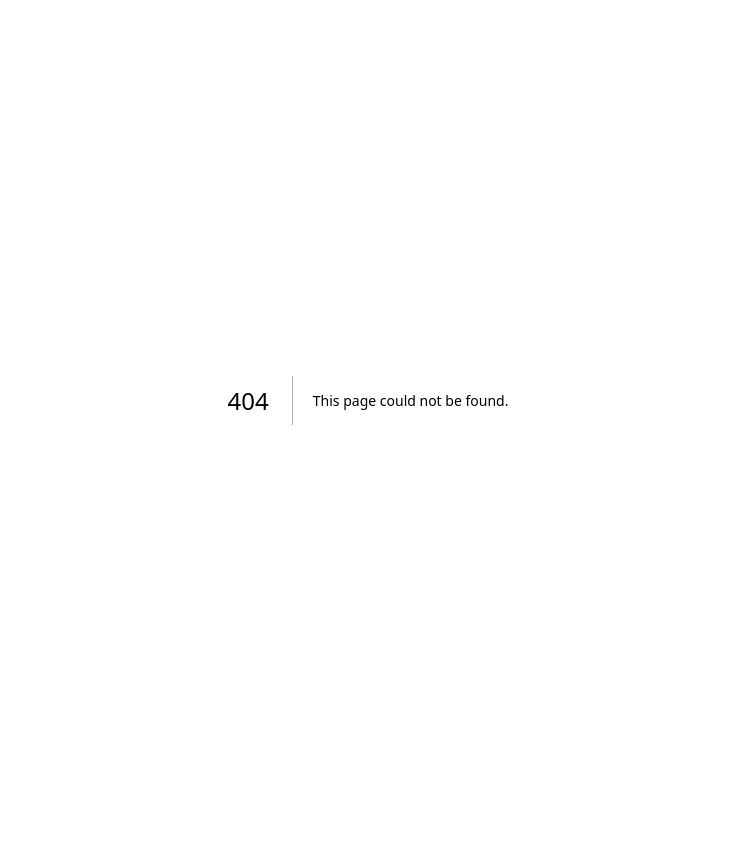
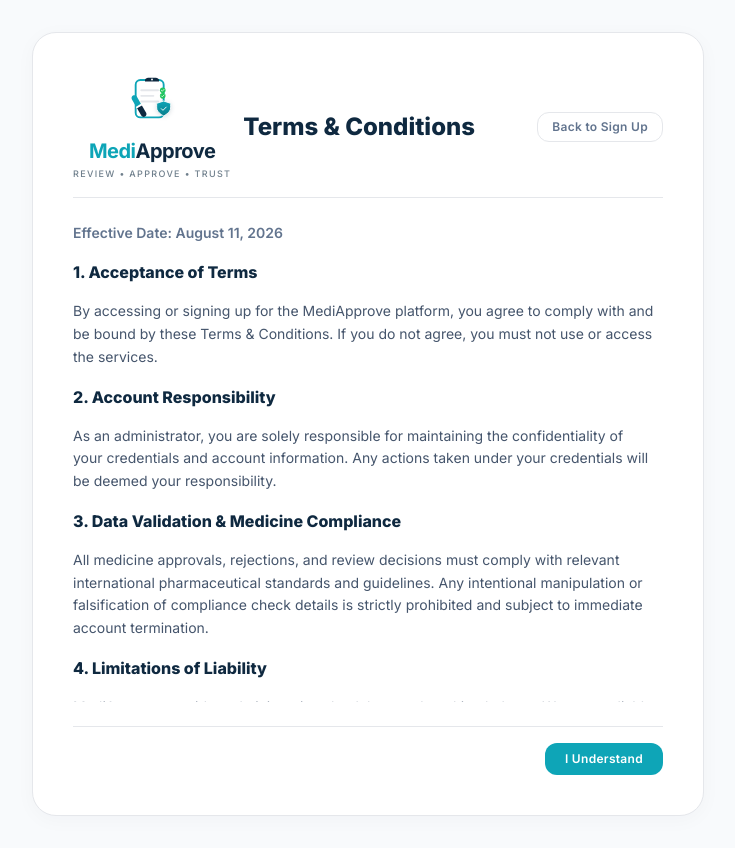
Before and after one commit to rainageorge14/S115-0726-Error-404-FullStack-Next.js--MediApprove, a Next.js app: page /terms in a window 1280 px wide. Before the commit this address had no page. Shown: the whole page, without its empty margins (272-1007 px from the left). Before the commit the page ends 800 px from the top, so only its background shows below. Built offline with nearby package versions, Linux system fonts and the light colour scheme.

Commit message:
feat(ui): implement Terms and Conditions and Privacy Policy pages linked from Signup screen

```diff
--- /dev/null
+++ b/app/privacy/page.tsx
@@ -0,0 +1,63 @@
+"use client";
+
+import React from "react";
+import Link from "next/link";
+import { Button } from "@/components/ui/Button";
+import { Logo } from "@/components/ui/Logo";
+
+export default function PrivacyPage() {
+  return (
+    <div className="min-h-screen bg-[#F8FAFC] flex flex-col items-center justify-center p-4 md:p-8">
+      <div className="w-full max-w-2xl bg-white rounded-3xl border border-border-color shadow-[0_4px_20px_rgba(15,41,64,0.03)] p-6 md:p-10 flex flex-col gap-6">
+        <div className="flex items-center justify-between border-b border-border-color pb-4">
+          <div className="flex items-center gap-3">
+            <Logo variant="small" />
+            <h1 className="text-xl md:text-2xl font-extrabold text-dark-navy">Privacy Policy</h1>
+          </div>
+          <Link href="/signup">
+            <Button variant="outline" className="!py-1.5 !px-3.5 text-xs font-bold rounded-xl bg-white hover:bg-slate-50 border-border-color text-slate-500 hover:text-dark-navy">
+              Back to Sign Up
+            </Button>
+          </Link>
+        </div>
+
+        <div className="text-xs md:text-sm text-slate-600 space-y-4 max-h-[60vh] overflow-y-auto pr-2 leading-relaxed">
+          <p className="font-semibold text-slate-500">Effective Date: August 11, 2026</p>
+
+          <h3 className="text-sm md:text-base font-extrabold text-dark-navy mt-4">1. Information We Collect</h3>
+          <p>
+            We collect the basic administrative details you provide upon registration, including your full name, business email address, phone number, and password hashes for authentication purposes.
+          </p>
+
+          <h3 className="text-sm md:text-base font-extrabold text-dark-navy mt-4">2. Audit & Access Logging</h3>
+          <p>
+            To maintain medical compliance and auditing standards, we automatically log user actions, including login events, medicine approval, and rejection reasons, alongside IP address, browser type, and timestamp data.
+          </p>
+
+          <h3 className="text-sm md:text-base font-extrabold text-dark-navy mt-4">3. Data Sharing</h3>
+          <p>
+            We do not sell or rent administrative user data to third parties. Data is only utilized internally for system preference synchronization, logging history, and notifying relevant actors of compliance actions.
+          </p>
+
+          <h3 className="text-sm md:text-base font-extrabold text-dark-navy mt-4">4. Security Measures</h3>
+          <p>
+            We employ industry-standard encryption protocols (like cryptographically salted bcrypt password hashing and JSON Web Tokens) to secure user data and guard against unauthorized system access.
+          </p>
+
+          <h3 className="text-sm md:text-base font-extrabold text-dark-navy mt-4">5. Contact Information</h3>
+          <p>
+            If you have questions regarding this Privacy Policy or system logging data, please contact the main administrator desk.
+          </p>
+        </div>
+
+        <div className="border-t border-border-color pt-4 flex justify-end">
+          <Link href="/signup">
+            <Button className="!py-2 !px-5 text-xs font-bold rounded-xl bg-primary hover:bg-primary-hover text-white">
+              I Understand
+            </Button>
+          </Link>
+        </div>
+      </div>
+    </div>
+  );
+}
--- a/app/signup/page.tsx
+++ b/app/signup/page.tsx
@@ -258,11 +258,11 @@
             label={
               <span>
                 I agree to the{" "}
-                <Link href="#" className="font-bold text-primary hover:text-primary-hover hover:underline transition-colors" onClick={(e) => { e.preventDefault(); alert("Terms of Service path clicked."); }}>
+                <Link href="/terms" className="font-bold text-primary hover:text-primary-hover hover:underline transition-colors">
                   Terms & Conditions
                 </Link>{" "}
                 and{" "}
-                <Link href="#" className="font-bold text-primary hover:text-primary-hover hover:underline transition-colors" onClick={(e) => { e.preventDefault(); alert("Privacy Policy path clicked."); }}>
+                <Link href="/privacy" className="font-bold text-primary hover:text-primary-hover hover:underline transition-colors">
                   Privacy Policy
                 </Link>
                 .
--- /dev/null
+++ b/app/terms/page.tsx
@@ -0,0 +1,63 @@
+"use client";
+
+import React from "react";
+import Link from "next/link";
+import { Button } from "@/components/ui/Button";
+import { Logo } from "@/components/ui/Logo";
+
+export default function TermsPage() {
+  return (
+    <div className="min-h-screen bg-[#F8FAFC] flex flex-col items-center justify-center p-4 md:p-8">
+      <div className="w-full max-w-2xl bg-white rounded-3xl border border-border-color shadow-[0_4px_20px_rgba(15,41,64,0.03)] p-6 md:p-10 flex flex-col gap-6">
+        <div className="flex items-center justify-between border-b border-border-color pb-4">
+          <div className="flex items-center gap-3">
+            <Logo variant="small" />
+            <h1 className="text-xl md:text-2xl font-extrabold text-dark-navy">Terms & Conditions</h1>
+          </div>
+          <Link href="/signup">
+            <Button variant="outline" className="!py-1.5 !px-3.5 text-xs font-bold rounded-xl bg-white hover:bg-slate-50 border-border-color text-slate-500 hover:text-dark-navy">
+              Back to Sign Up
+            </Button>
+          </Link>
+        </div>
+
+        <div className="text-xs md:text-sm text-slate-600 space-y-4 max-h-[60vh] overflow-y-auto pr-2 leading-relaxed">
+          <p className="font-semibold text-slate-500">Effective Date: August 11, 2026</p>
+
+          <h3 className="text-sm md:text-base font-extrabold text-dark-navy mt-4">1. Acceptance of Terms</h3>
+          <p>
+            By accessing or signing up for the MediApprove platform, you agree to comply with and be bound by these Terms & Conditions. If you do not agree, you must not use or access the services.
+          </p>
+
+          <h3 className="text-sm md:text-base font-extrabold text-dark-navy mt-4">2. Account Responsibility</h3>
+          <p>
+            As an administrator, you are solely responsible for maintaining the confidentiality of your credentials and account information. Any actions taken under your credentials will be deemed your responsibility.
+          </p>
+
+          <h3 className="text-sm md:text-base font-extrabold text-dark-navy mt-4">3. Data Validation & Medicine Compliance</h3>
+          <p>
+            All medicine approvals, rejections, and review decisions must comply with relevant international pharmaceutical standards and guidelines. Any intentional manipulation or falsification of compliance check details is strictly prohibited and subject to immediate account termination.
+          </p>
+
+          <h3 className="text-sm md:text-base font-extrabold text-dark-navy mt-4">4. Limitations of Liability</h3>
+          <p>
+            MediApprove provides administrative check logs and tracking helpers. We are not liable for final physical distribution errors or compliance oversights occurring downstream in external supply chain layers.
+          </p>
+
+          <h3 className="text-sm md:text-base font-extrabold text-dark-navy mt-4">5. Amendments</h3>
+          <p>
+            We reserve the right to modify these terms at any time. Your continued use of the platform following updates constitutes agreement to the amended terms.
+          </p>
+        </div>
+
+        <div className="border-t border-border-color pt-4 flex justify-end">
+          <Link href="/signup">
+            <Button className="!py-2 !px-5 text-xs font-bold rounded-xl bg-primary hover:bg-primary-hover text-white">
+              I Understand
+            </Button>
+          </Link>
+        </div>
+      </div>
+    </div>
+  );
+}
```
